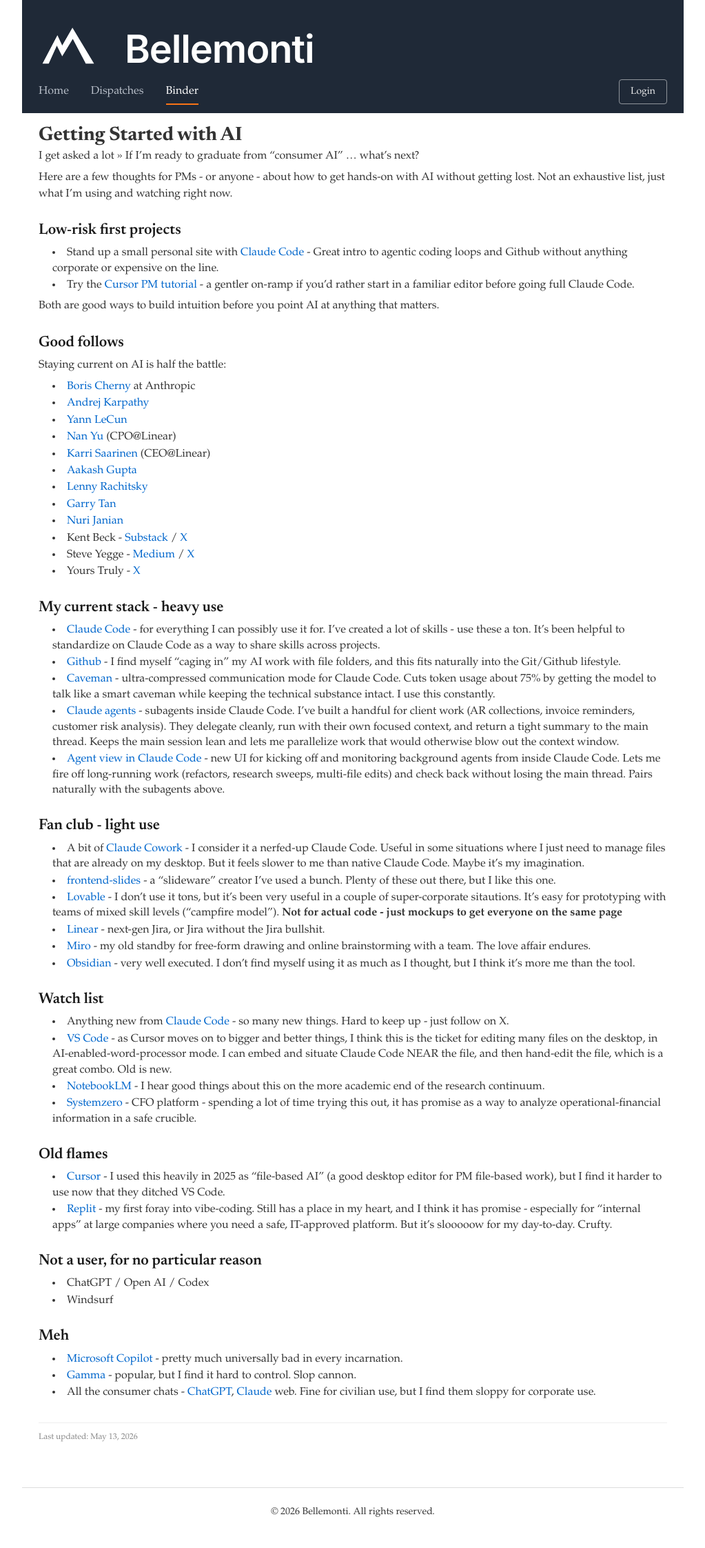
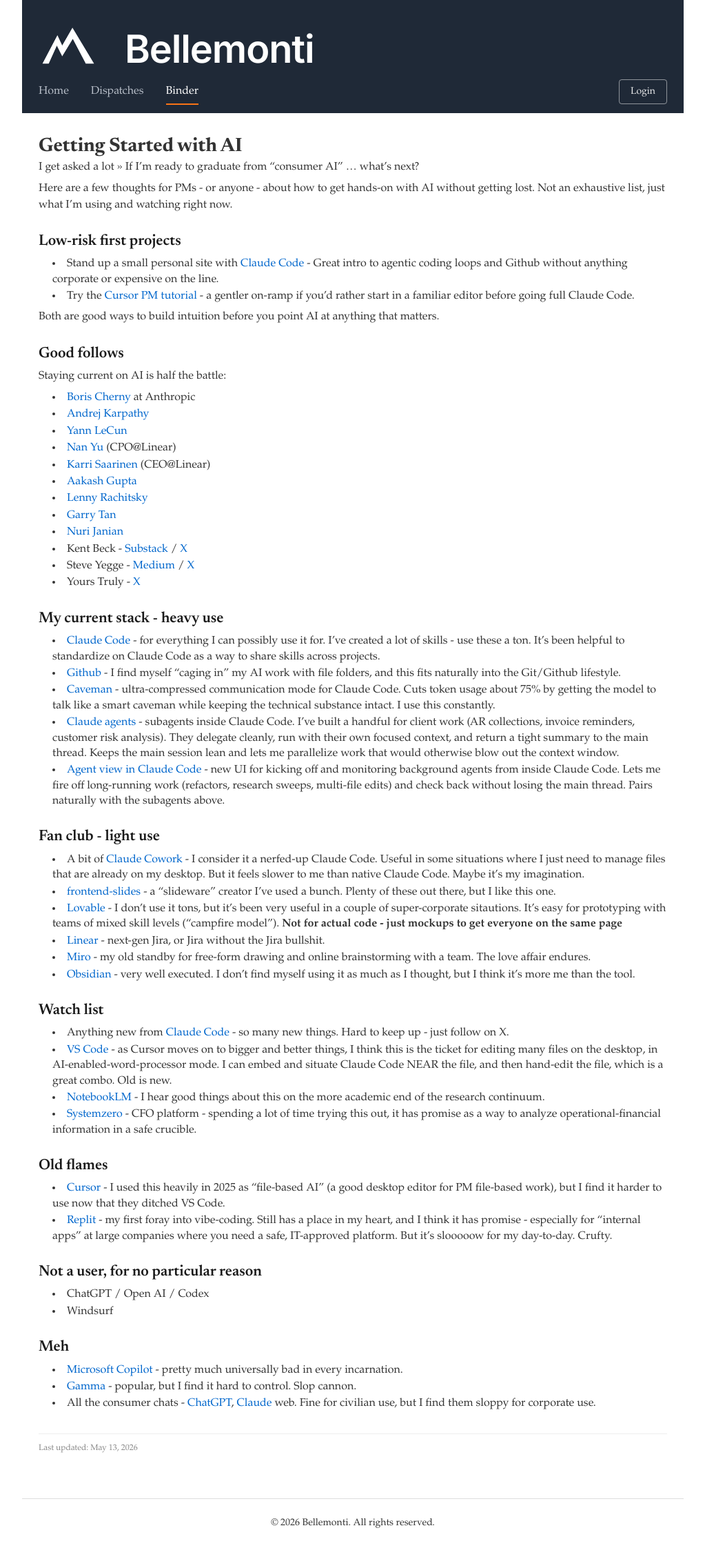
Before and after one commit to gibbygee/bellemonti-website, a Jekyll site: the page built from _binder/getting-started-with-ai.md, in a window 1280 px wide. Shown: the whole page at 69% size, without its empty margins (128-1151 px from the left). Built offline with Jekyll 4.4.1, drawn with Linux system fonts in a browser that asks for light colours.

Commit message:
AI page: bump binder-single top margin from 16px to 32px
Co-Authored-By: Claude Opus 4.7 (1M context) <noreply@anthropic.com>

```diff
--- a/_sass/_binder.scss
+++ b/_sass/_binder.scss
@@ -341,7 +341,7 @@
 }
 
 .binder-single {
-  margin-top: 16px;
+  margin-top: 32px;
 }
 
 // Embedded slide deck (SlideShare iframe). CSP must allow the frame source —
```
